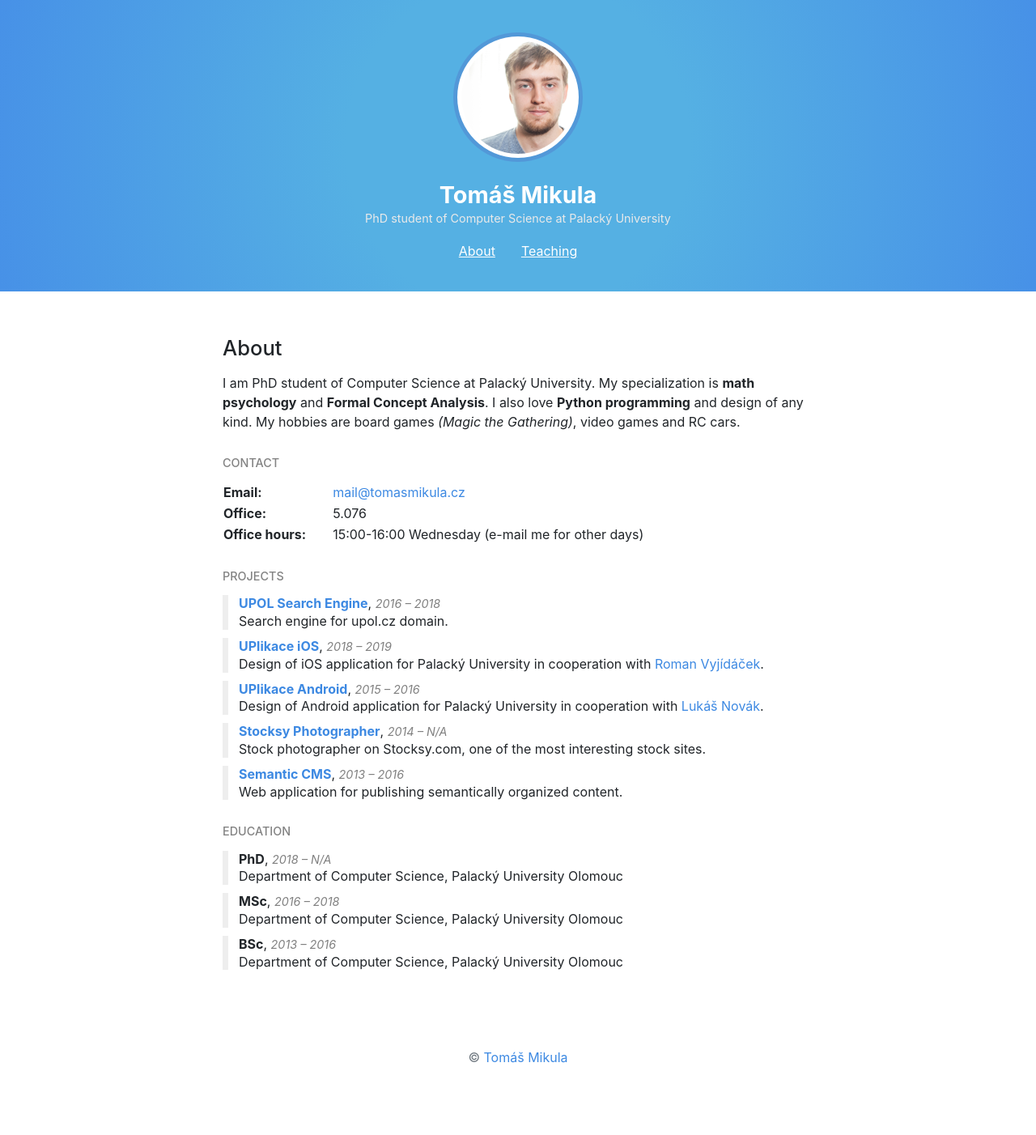
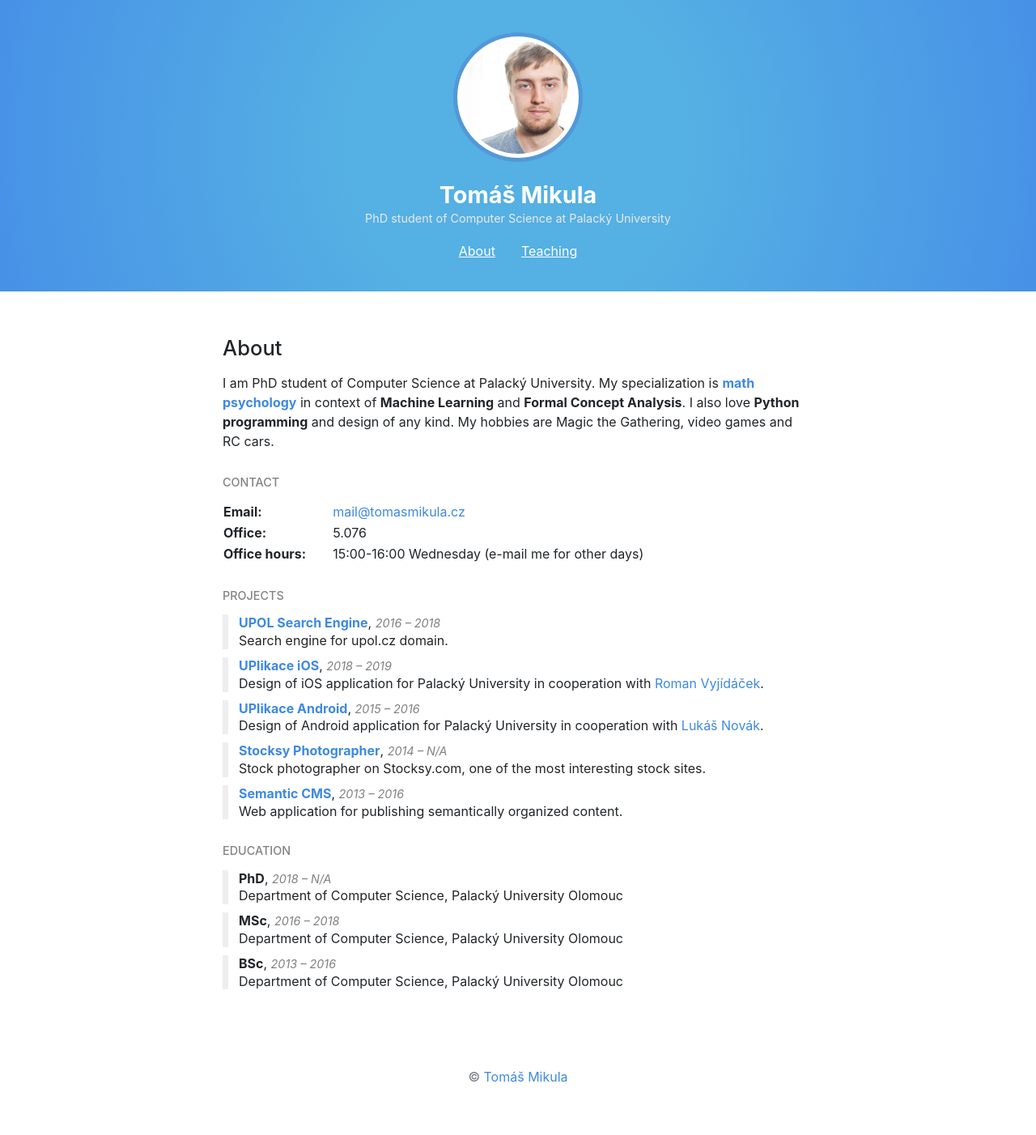
Before and after one commit to mikulatomas/wilima.github.io, a Jekyll site: the page built from index.md, in a window 1280 px wide. Shown: the whole page at 81% size. Built offline with Jekyll 4.4.1, drawn with Linux system fonts in a browser that asks for light colours; our own code applies the rules of GitHub Pages for plain Markdown files; before the commit the page ends 1378 px from its top, so only the background shows below that.

Commit message:
Update index.md

```diff
--- a/index.md
+++ b/index.md
@@ -3,7 +3,7 @@ layout: default
 ---
 
 # About
-I am PhD student of Computer Science at Palacký University. My specialization is **math psychology** and **Formal Concept Analysis**. I also love **Python programming** and design of any kind. My hobbies are board games *(Magic the Gathering)*, video games and RC cars.
+I am PhD student of Computer Science at Palacký University. My specialization is **[math psychology](https://en.wikipedia.org/wiki/Mathematical_psychology)** in context of **Machine Learning** and **Formal Concept Analysis**. I also love **Python programming** and design of any kind. My hobbies are Magic the Gathering, video games and RC cars.
 
 ### Contact
 
```
